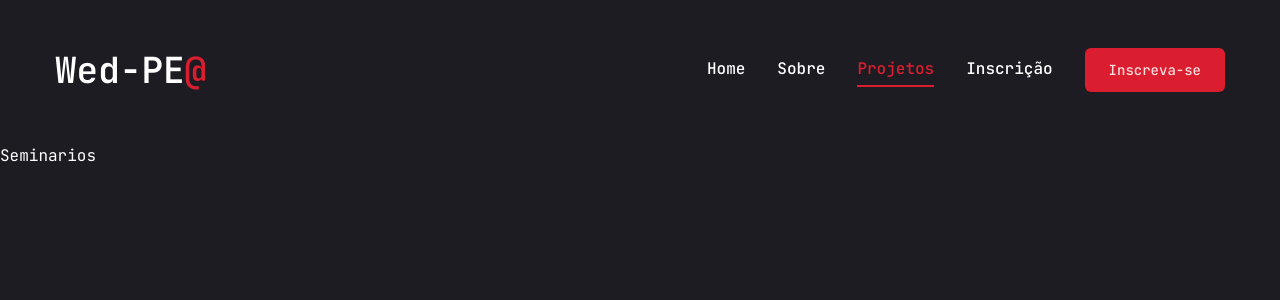
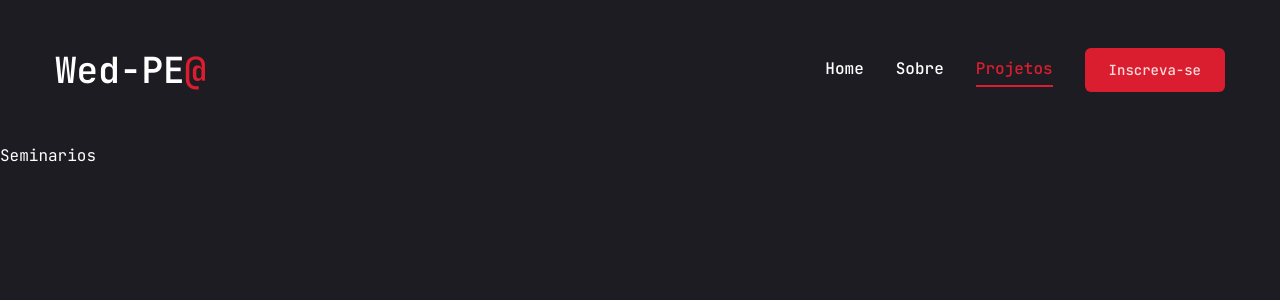
Before and after one commit to jvras58/WeDPE-Portfolio, a Next.js app: page /projetos in a window 1280 px wide. Shown: the top 300 px of the page. Built offline with nearby package versions, Linux system fonts and the light colour scheme.

Commit message:
chore: Apagado botão duplicado de inscricao

```diff
--- a/app/page.tsx
+++ b/app/page.tsx
@@ -20,10 +20,10 @@ const Home = () => {
             </p>
             {/* botão e redes Rede */}
             <div className="flex flex-col xl:flex-row items-center gap-8">
-              <a className="uppercase flex items-center gap-2 border border-accent rounded-full px-4 py-2 hover:bg-accent transition-all duration-500">
-                <span>Inscreva-se</span>
-                <FaWpforms className="text-xl" />
-              </a>
+            <a href="/inscricao" className="uppercase flex items-center gap-2 border border-accent rounded-full px-4 py-2 hover:bg-accent transition-all duration-500">
+              <span>Inscreva-se</span>
+              <FaWpforms className="text-xl" />
+            </a>
               <div className="mb-8 xl:mb-0"></div>
             </div>
           </div>
--- a/components/MobileNav.tsx
+++ b/components/MobileNav.tsx
@@ -17,10 +17,6 @@ const links = [
     {
     name: "Projetos",
     path: "/projetos",
-    },
-    {
-    name: "Inscrição",
-    path: "/inscricao",
     },
 ]
 
--- a/components/Nav.tsx
+++ b/components/Nav.tsx
@@ -15,10 +15,6 @@ const links = [
     {
     name: "Projetos",
     path: "/projetos",
-    },
-    {
-    name: "Inscrição",
-    path: "/inscricao",
     },
 ]
 
```
